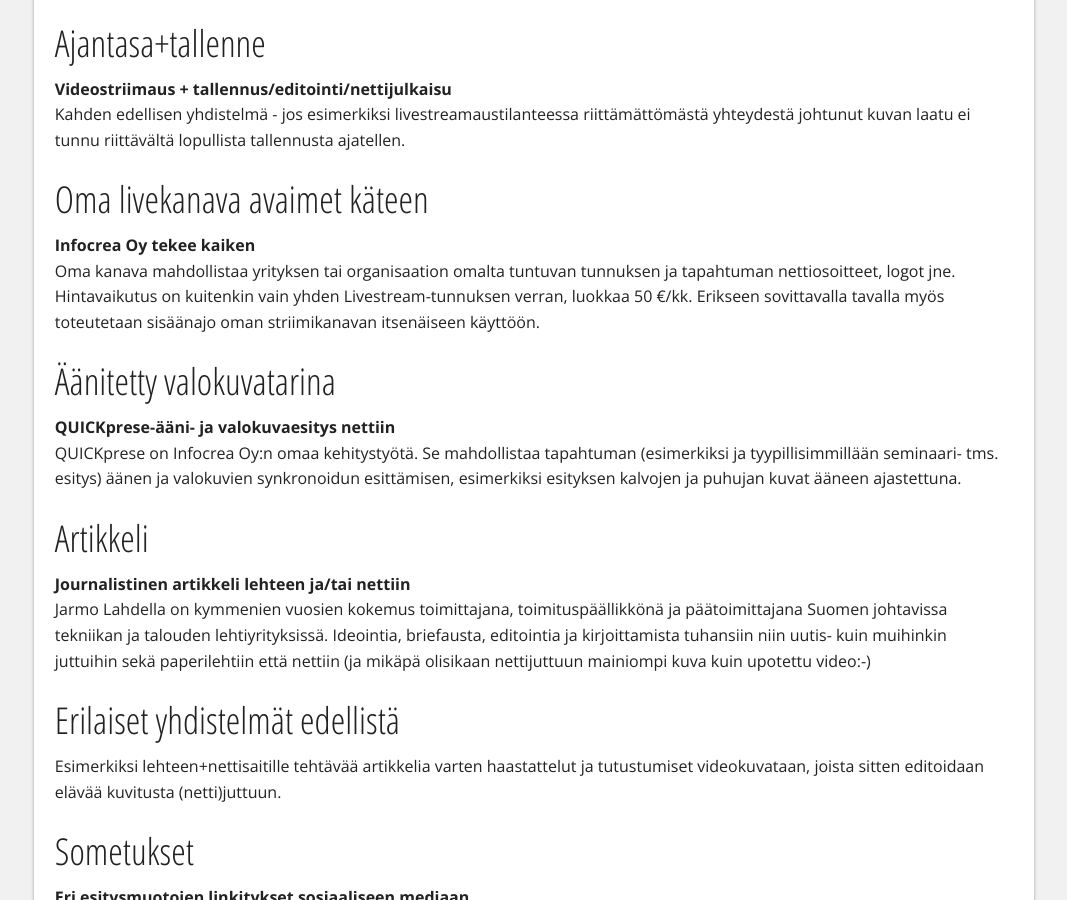
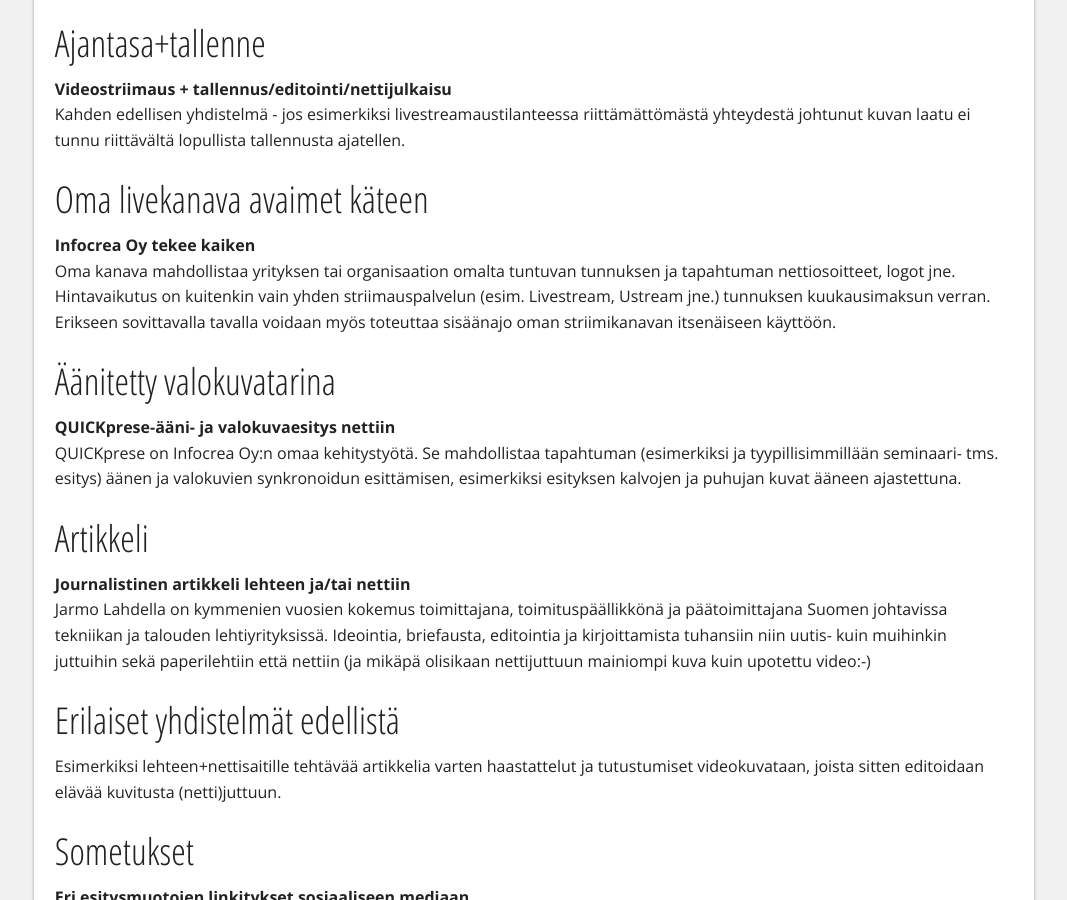
Before and after one commit to Pyppe/infocrea.fi, a Jekyll site: the page built from palvelut.md, in a window 1280 px wide and 900 px high, scrolled down 925 px. Shown: the whole window, without its empty margins (106-1173 px from the left). Built offline with Jekyll 4.4.1, drawn with Linux system fonts in a browser that asks for light colours; nearby versions of some CDN libraries.

Commit message:
palvelut -päivitystä

```diff
--- a/palvelut.md
+++ b/palvelut.md
@@ -31,7 +31,7 @@
 Oma livekanava avaimet käteen
 -----------------------------
 **Infocrea Oy tekee kaiken**
-Oma kanava mahdollistaa yrityksen tai organisaation omalta tuntuvan tunnuksen ja tapahtuman nettiosoitteet, logot jne. Hintavaikutus on kuitenkin vain yhden Livestream-tunnuksen verran, luokkaa 50 €/kk. Erikseen sovittavalla tavalla myös toteutetaan sisäänajo oman striimikanavan itsenäiseen käyttöön.
+Oma kanava mahdollistaa yrityksen tai organisaation omalta tuntuvan tunnuksen ja tapahtuman nettiosoitteet, logot jne. Hintavaikutus on kuitenkin vain yhden striimauspalvelun (esim. Livestream, Ustream jne.) tunnuksen kuukausimaksun verran. Erikseen sovittavalla tavalla voidaan myös toteuttaa sisäänajo oman striimikanavan itsenäiseen käyttöön.
 
 Äänitetty valokuvatarina
 ------------------------
```
